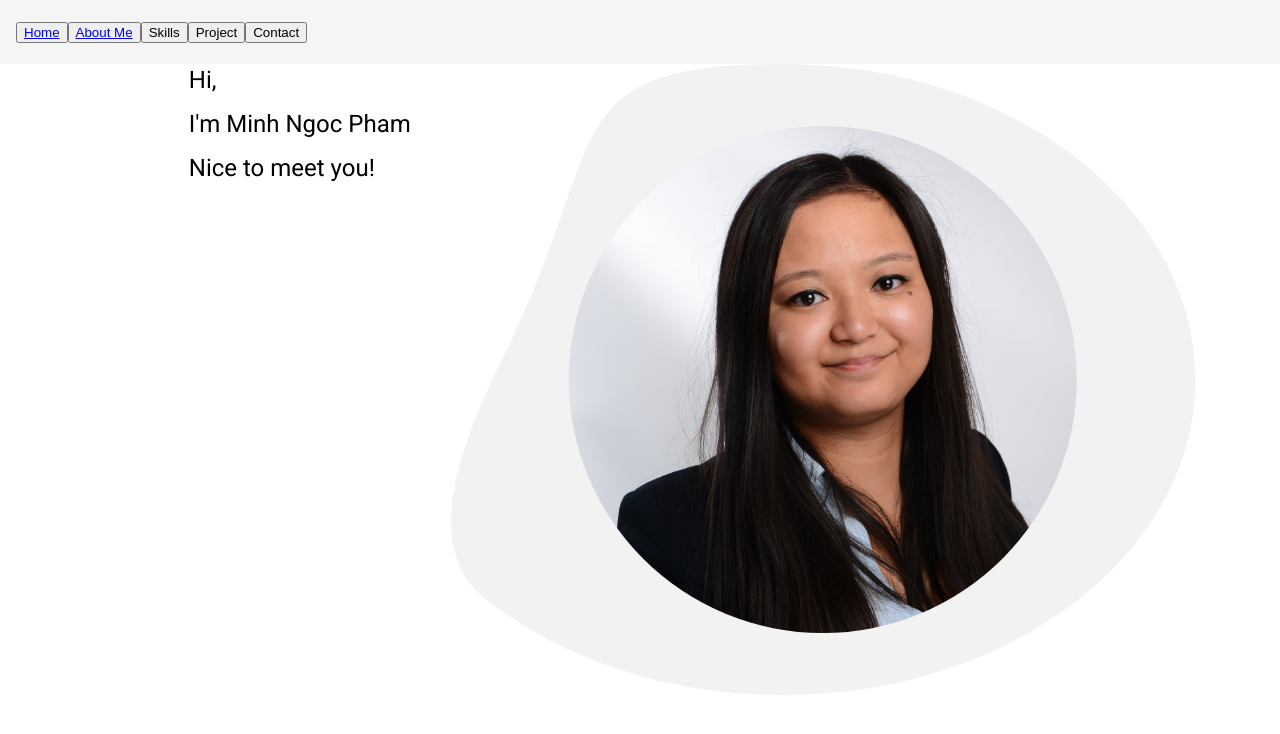
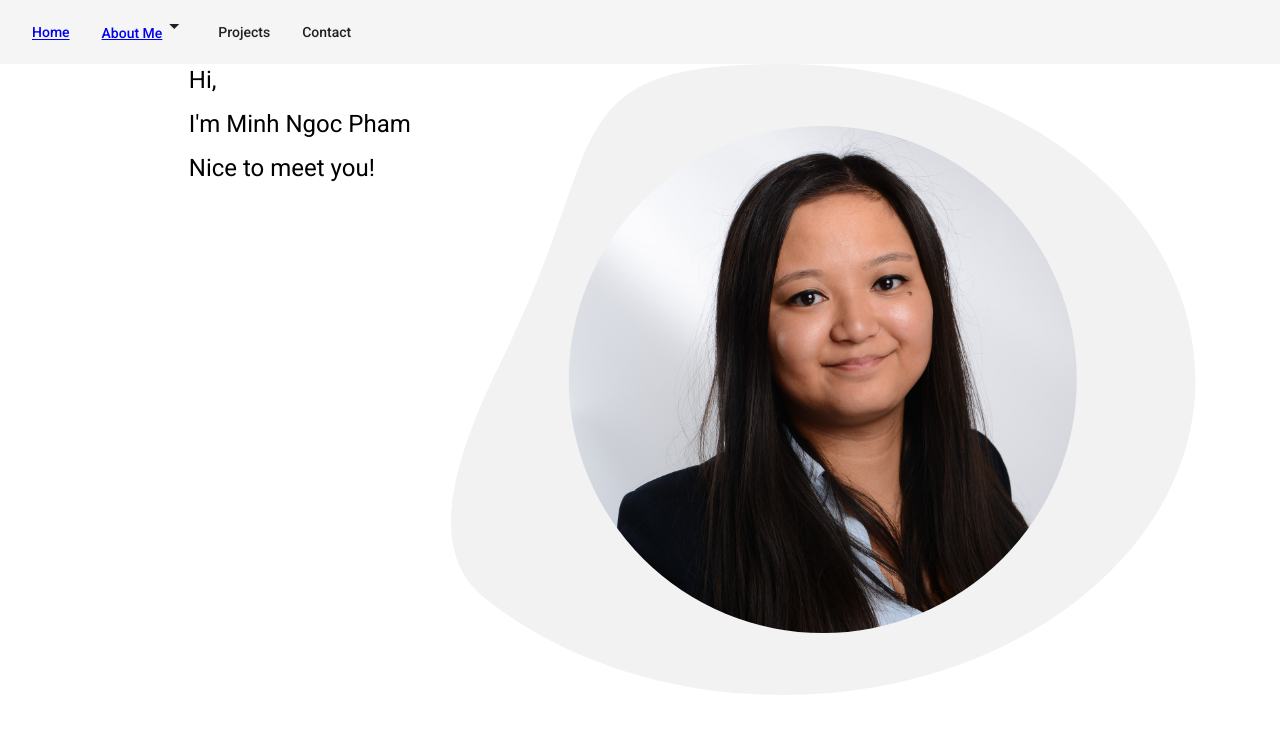
Before and after one commit to minhnpham98/my-website, an Angular app: page /home in a window 1280 px wide. Shown: the top 734 px of the page. Built offline with nearby package versions, Linux system fonts and the light colour scheme.

Commit message:
Added drop-down to "about-me"

```diff
--- a/src/app/angular-material.module.ts
+++ b/src/app/angular-material.module.ts
@@ -1,7 +1,13 @@
 import { NgModule } from '@angular/core';
+import { MatButtonModule } from '@angular/material/button';
+import { MatIconModule } from '@angular/material/icon';
+import { MatMenuModule } from '@angular/material/menu';
 import { MatToolbarModule } from '@angular/material/toolbar';
 
 const AngularMaterialComponents = [
+    MatButtonModule,
+    MatIconModule,
+    MatMenuModule,
     MatToolbarModule,
 ];
 
--- a/src/app/app.component.html
+++ b/src/app/app.component.html
@@ -1,13 +1,21 @@
 <mat-toolbar>
-  <button>
+  <button mat-button>
     <a routerLink="/home">Home</a>
   </button>
-  <button>
-    <a routerLink="/about-me">About Me</a>
+  <button mat-button [matMenuTriggerFor]="belowMenu">
+    <div>
+      <a routerLink="/about-me">About Me</a>
+      <mat-icon>arrow_drop_down</mat-icon>
+    </div>
+    <mat-menu #belowMenu="matMenu" yPostion="below">
+      <button mat-button>Career</button>
+      <button mat-button>Education</button>
+      <button mat-button>Volunteering</button>
+      <button mat-button>Skills</button>
+    </mat-menu>
   </button>
-  <button>Skills</button>
-  <button>Project</button>
-  <button>Contact</button>
+  <button mat-button>Projects</button>
+  <button mat-button>Contact</button>
 </mat-toolbar>
 
 
```
